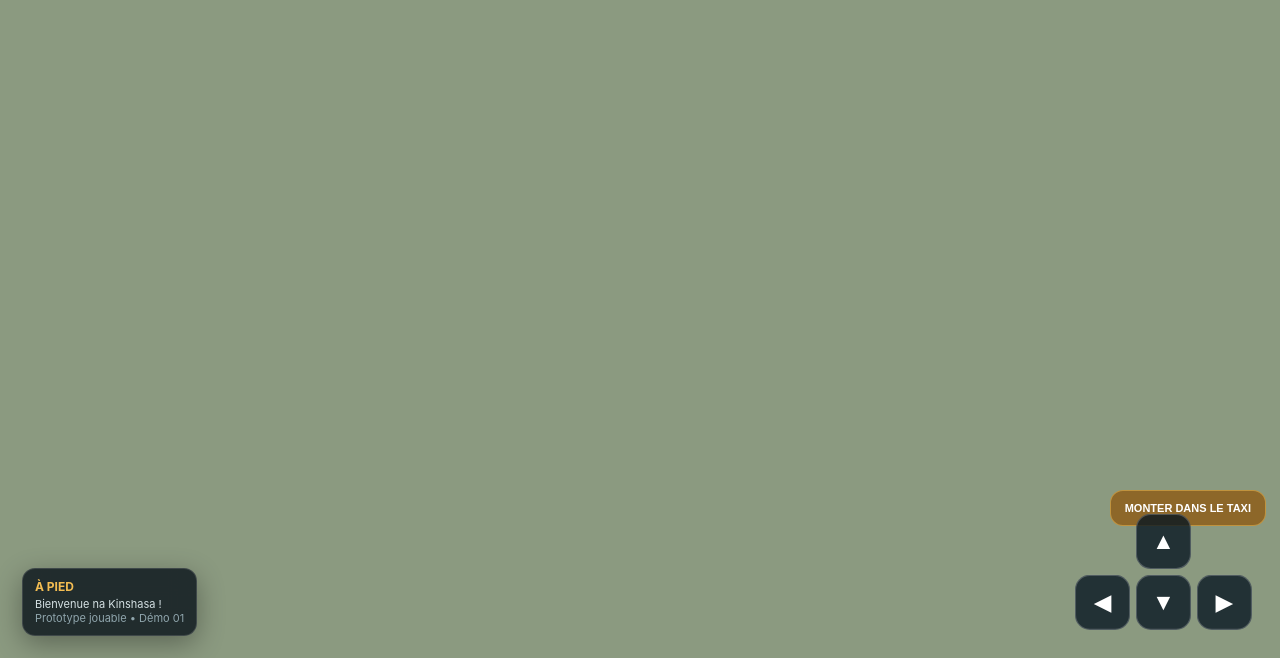
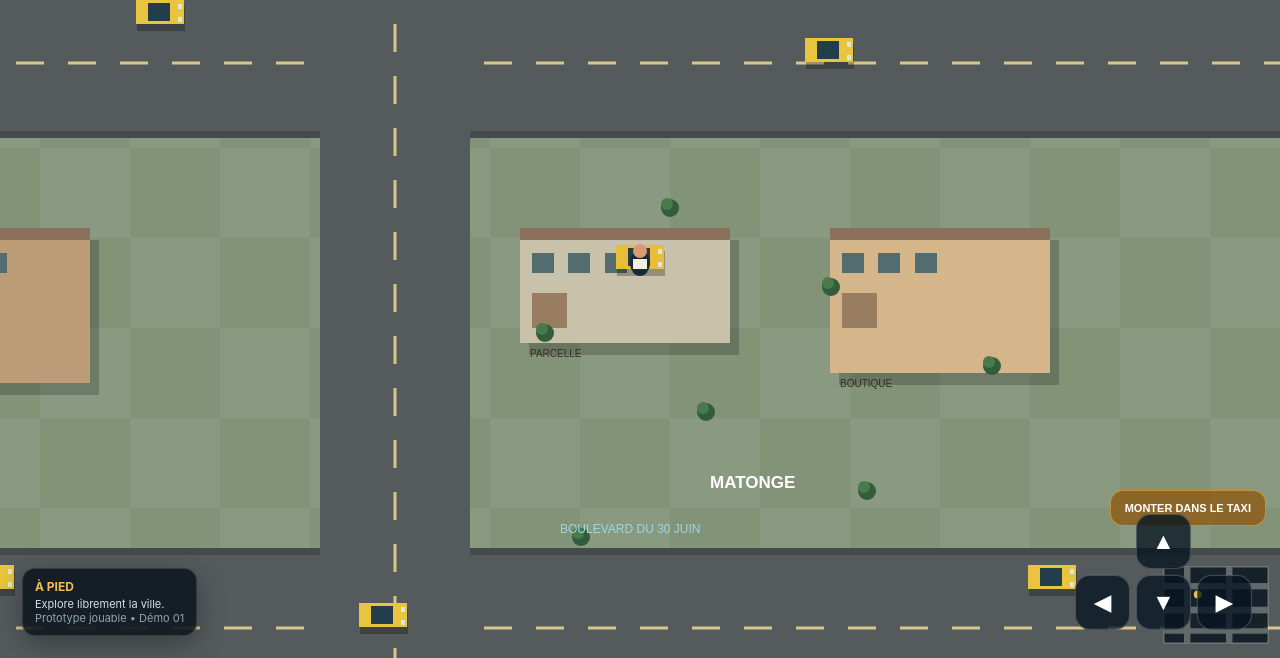
Before and after one commit to MNL-42/EPA-YA-BISO, a plain HTML site: page index.html in a window 1280 px wide. Shown: the part 142-800 px from the top of the page. Drawn offline with Linux system fonts and the light colour scheme.

Commit message:
Fix JavaScript syntax error that caused blank prototype

```diff
--- a/index.html
+++ b/index.html
@@ -32,7 +32,8 @@ for(let i=0;i<15;i++){let x=80+i*145,y=350;rect(x,y,48,25,['#e6b44e','#d65d43','
 ctx.fillStyle='#fff';ctx.font='bold 17px Arial';ctx.fillText('GOMBE',690,300);ctx.fillText('MATONGE',850,880);ctx.fillText('LIMETE',1680,1390);
 ctx.fillStyle='#9bd7e4';ctx.font='12px Arial';ctx.fillText('AVENUE DU COMMERCE',640,365);ctx.fillText('BOULEVARD DU 30 JUIN',700,925);
 // parked taxis and traffic
-car(780,650,'#e8bd39',0);\nfor(let i=0;i<11;i++){let x=(i*223+300)%world.w,y=[405,970,1480][i%3]+(i%2)*38;car(x,y,'#e9c43e',0)}
+car(780,650,'#e8bd39',0);
+for(let i=0;i<11;i++){let x=(i*223+300)%world.w,y=[405,970,1480][i%3]+(i%2)*38;car(x,y,'#e9c43e',0)}
 if(player.inCar){car(player.x,player.y,'#e8bd39',player.angle)}else{ctx.save();ctx.translate(player.x,player.y);ctx.rotate(player.angle);ctx.fillStyle='#182a36';ctx.beginPath();ctx.ellipse(0,5,10,13,0,0,Math.PI*2);ctx.fill();ctx.fillStyle='#d99b72';ctx.beginPath();ctx.arc(0,-7,7,0,Math.PI*2);ctx.fill();ctx.fillStyle='#f0eee5';ctx.fillRect(-7,1,14,10);ctx.restore()}
 ctx.restore();drawMini();requestAnimationFrame(draw)}
 function car(x,y,col,a){ctx.save();ctx.translate(x,y);ctx.rotate(a);ctx.fillStyle='#0004';ctx.fillRect(-23,-11+4,48,25);ctx.fillStyle=col;ctx.fillRect(-24,-13,48,24);ctx.fillStyle='#233d4a';ctx.fillRect(-12,-10,22,18);ctx.fillStyle='#dbe6df';ctx.fillRect(18,-9,4,5);ctx.fillRect(18,4,4,5);ctx.restore()}
```
